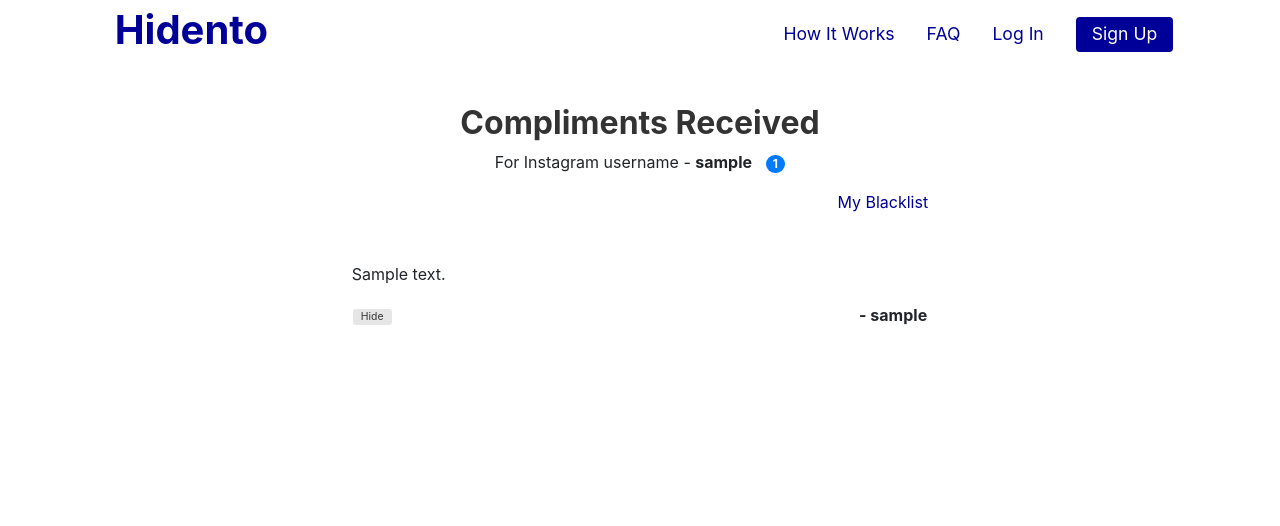
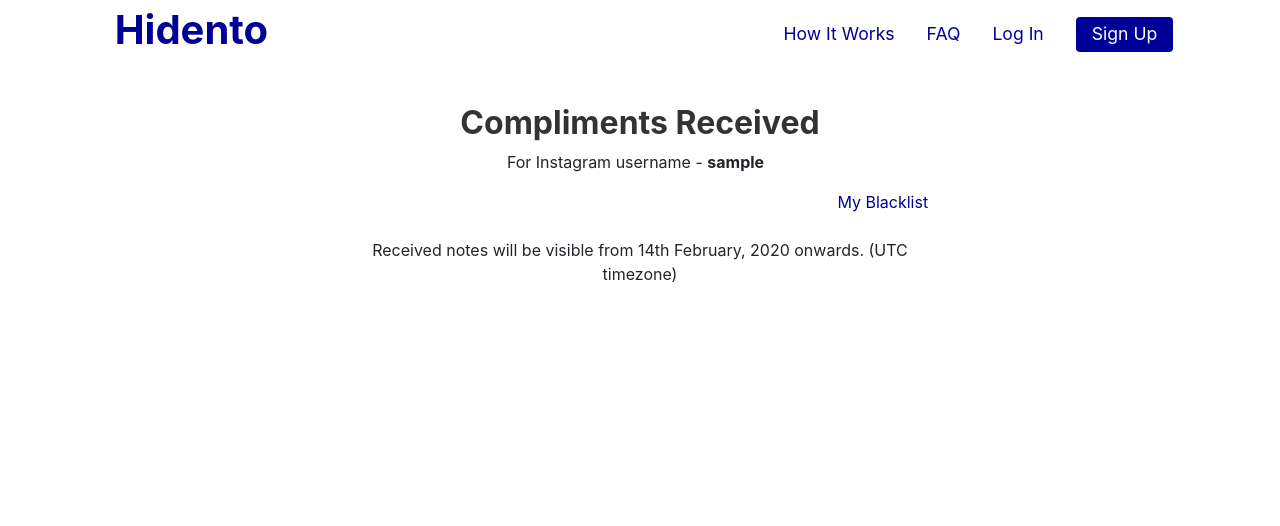
Before and after one commit to felixsundar/hidento_project, a Django app: template secretcrushapp/templates/secretcrushapp/received_messages.html in a window 1280 px wide. Shown: the top 526 px of the page. Run offline with Django 3.2, Linux system fonts and the light colour scheme; the template is opened without the code that fills it: most values are stand-ins (such as "Sample title", 1, 10 or a date in 2020); some libraries are stand-ins or nearby versions.

Commit message:
message and match visible date

```diff
--- a/secretcrushapp/templates/secretcrushapp/match.html
+++ b/secretcrushapp/templates/secretcrushapp/match.html
@@ -5,8 +5,7 @@
     <div style="width:90%;margin-top:2.3rem;margin-bottom:3.5rem">
 <h2 class="mb-4"><b>My Match</b></h2>
 {% if matchDetails is None %}
-        <p>Match results will be available from 14th February, 2020 onwards.</p>
-<!-- <p>You don't have a match yet.</p>-->
+        <p>You don't have a match yet.</p>
 <!--        <p class="hidento-light-color">Note: Only one of them is informed, when there is a match.</p>-->
         <a href="{% url 'crushList' %}">Go to Crushlist</a>
 {% else %}
--- a/secretcrushapp/templates/secretcrushapp/received_messages.html
+++ b/secretcrushapp/templates/secretcrushapp/received_messages.html
@@ -12,14 +12,17 @@
 
         {% if received_messages is None %}
         <div style="text-align:right"><a href="{% url 'messageBlacklist' %}" class="hidento-heading-color"> My Blacklist </a></div>
-        <div class="mt-3 mb-3">Instagram account not linked. Link your instagram account to see the messages received
+        <div class="mt-3 mb-3">Instagram account not linked. Link your Instagram account to be able to see the messages received
             for your Instagram username.
         </div>
         <a href="{% url 'linkInstagram' %}" class="hidento-heading-color"> Link Instagram </a>
         {% else %}
         <p>For Instagram username - <b>{{instagram_username}}</b>&nbsp;&nbsp;
-            <span class="badge badge-pill badge-primary">{{received_messages|length}}</span></p>
+            {% if published %}<span class="badge badge-pill badge-primary">{{received_messages|length}}</span>{% endif %}</p>
         <div style="text-align:right"><a href="{% url 'messageBlacklist' %}" class="hidento-heading-color"> My Blacklist </a></div>
+        {% if not published %}
+        <p class="mt-4">Received notes will be visible from 14th February, 2020 onwards. (UTC timezone)</p>
+        {% else %}
         {% if not received_messages %}
         <p class="mt-4">No compliments to show at the moment.</p>
         {% else %}
@@ -46,6 +49,7 @@
         {% endfor %}
         {% endif %}
         {% endif %}
+        {% endif %}
     </div>
 </center>
 {% endblock %}
```
Also changed, not shown: secretcrushapp/views.py (+11 -3 lines).
